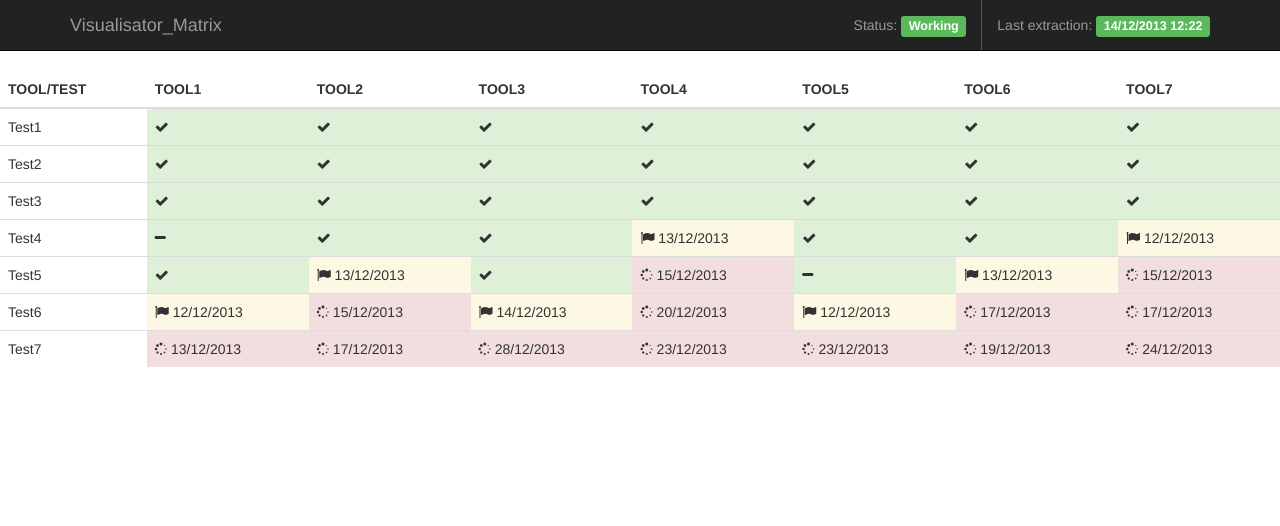
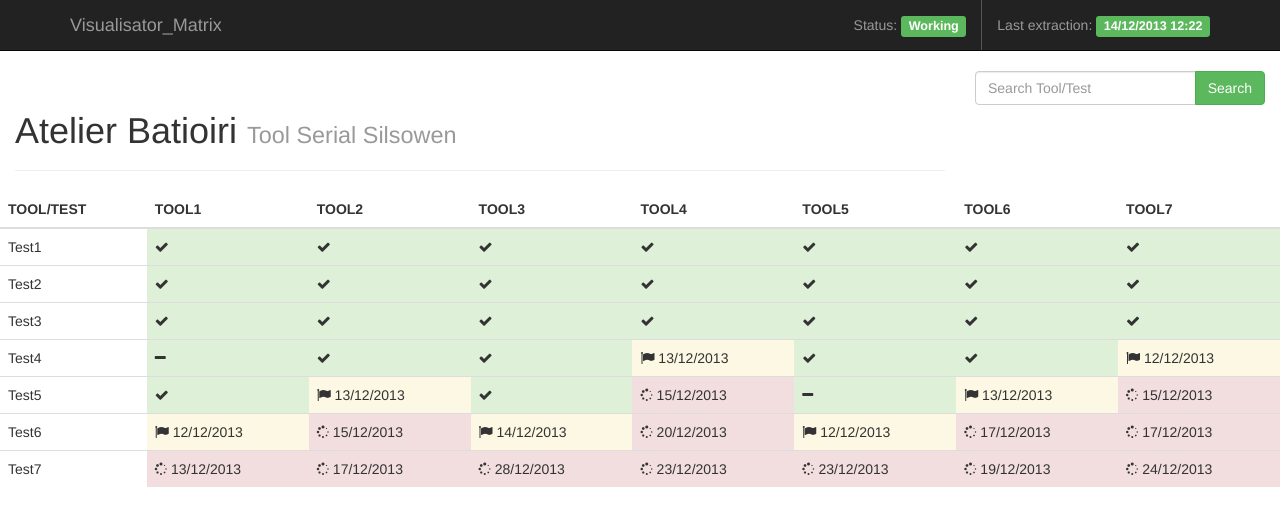
Before and after one commit to b4stien/slb, a plain HTML site: page demo/visualisator/matrix_view_version2.html in a window 1280 px wide. Drawn offline with Linux system fonts and the light colour scheme.

Commit message:
modif sur matrix_view_version2, view_calendrier

```diff
--- a/demo/visualisator/matrix_view_version2.html
+++ b/demo/visualisator/matrix_view_version2.html
@@ -38,6 +38,27 @@
     <li><a>Last extraction: <span class="label label-success">14/12/2013 12:22</span></a></li>
   </ul>
 </div></nav>
+
+
+<div class="container-fluid">
+	<div class="row-fluid">
+		<div class="col-md-9">
+			<div class="page-header">
+				<h1>
+					Atelier Batioiri <small>Tool Serial Silsowen</small>
+				</h1>
+			</div>
+		</div>
+		<div class="col-md-3">
+			<div class="input-group">
+				<input type="text" class="form-control" placeholder="Search Tool/Test">
+				<span class="input-group-btn">
+					<button class="btn btn-success" type ="btn">Search</button>
+				</span>
+			</div>
+		</div>
+	</div>
+</div>
 
 <div class="container-fluid">
 	<div class="row-fluid">
```
